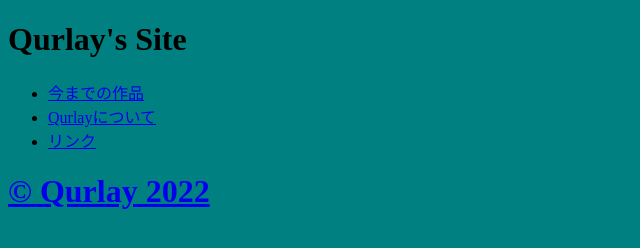
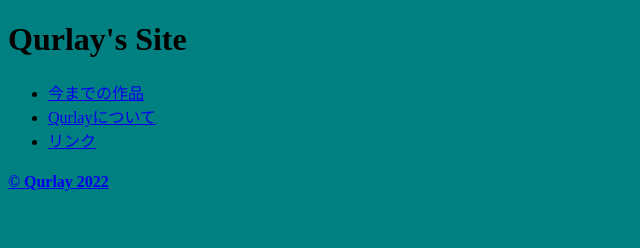
Before and after one commit to Qnrlay/qnrlay.github.io, a plain HTML site: page index.html in a window 1280 px wide. Shown: the whole page, without its empty margins (0-640 px from the left). Drawn offline with nearby package versions, Linux system fonts and the light colour scheme; no server answers.

Commit message:
Update index.html

```diff
--- a/index.html
+++ b/index.html
@@ -24,7 +24,7 @@
     <script src="app.js"></script>
     </main>
     <footer>
-      <h1>© Qurlay 2022</h1>
+      <h4>© Qurlay 2022</h4>
     </footer>
   </body>
 </html>
```
